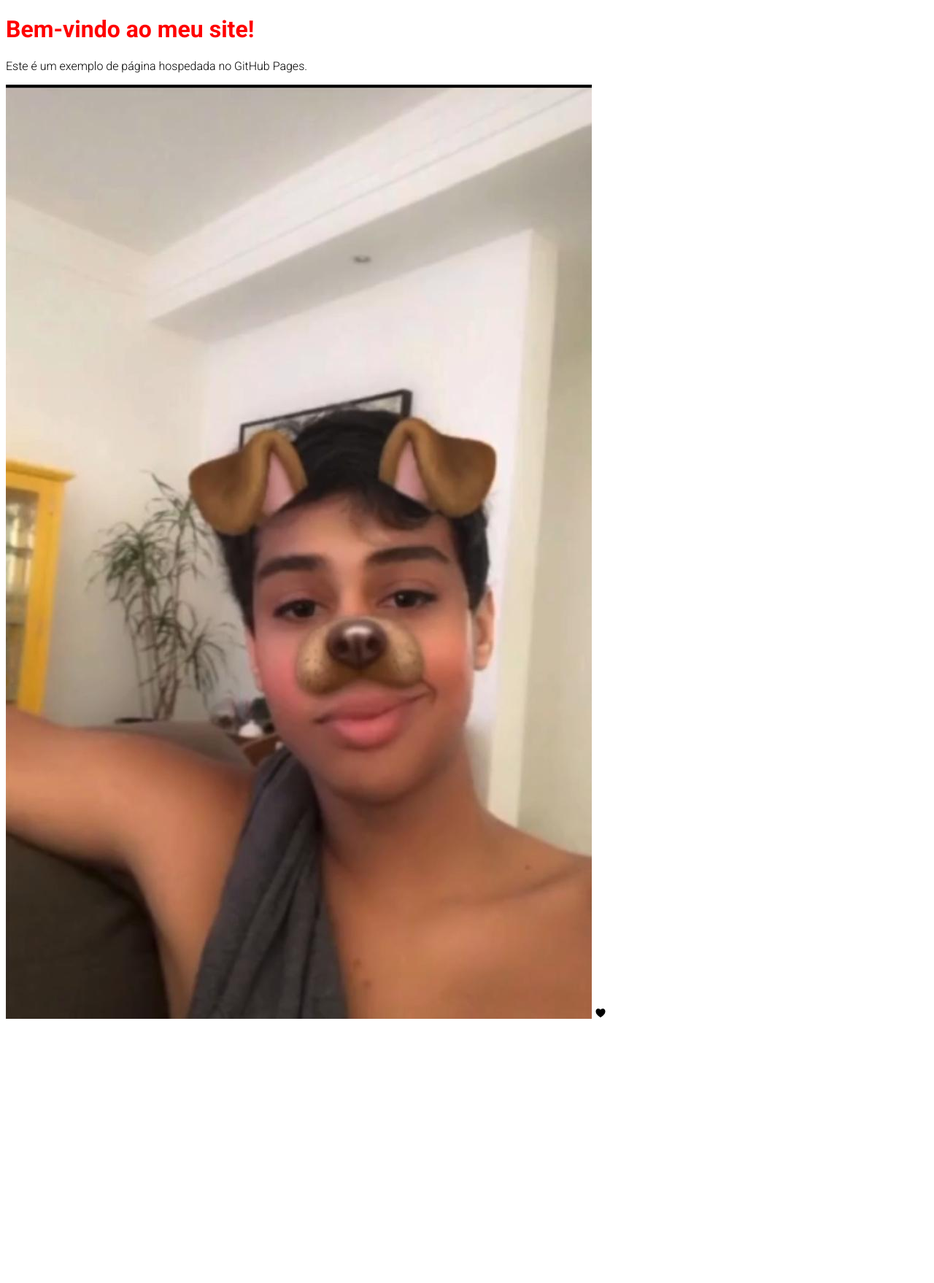
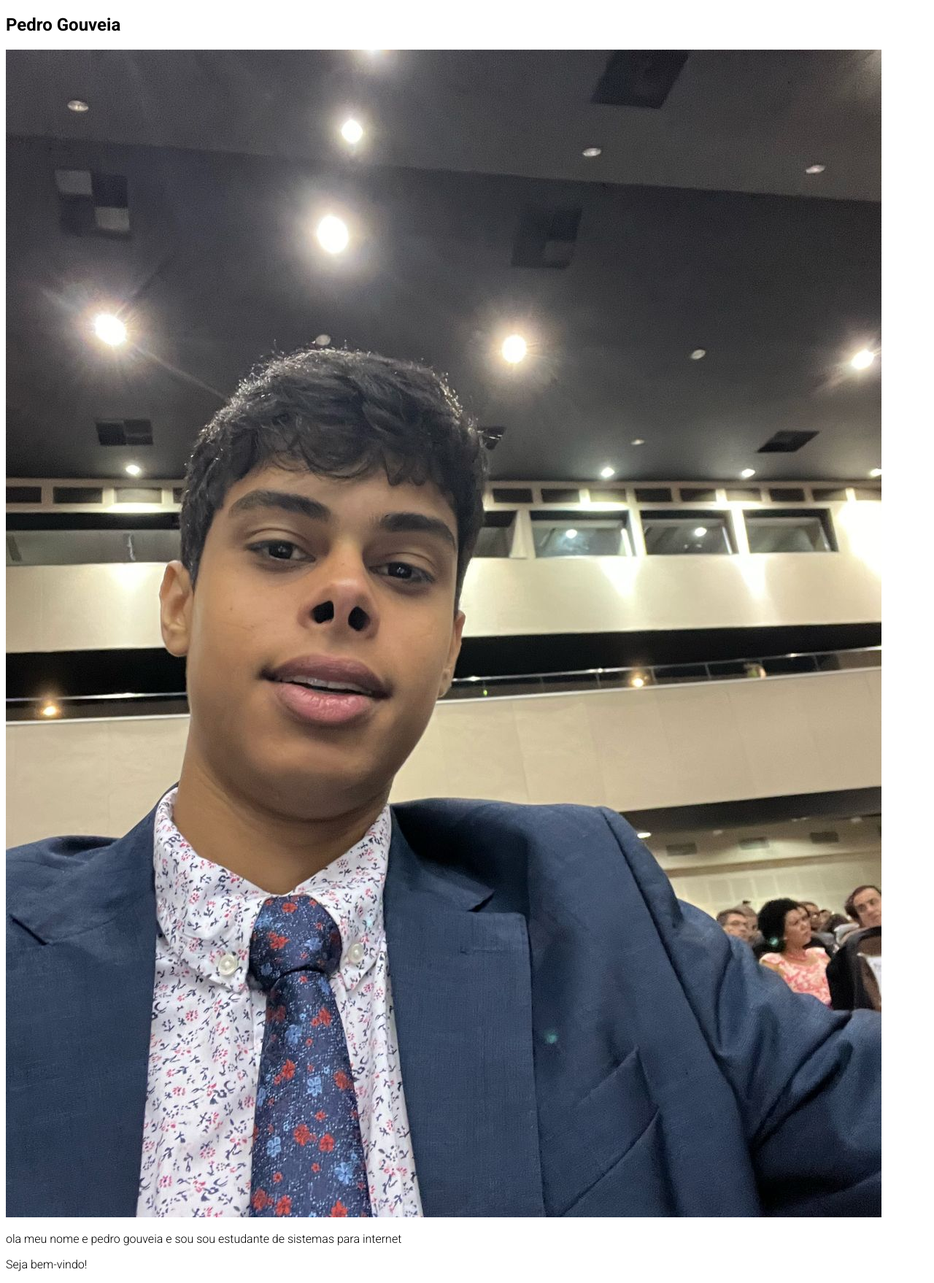
Before and after one commit to Peupedroo/pedromanoel.github.io, a plain HTML site: page index.html in a window 1280 px wide. Shown: the whole page at 73% size. Before the commit the page ends 1408 px from the top, so only its background shows below. Drawn offline with nearby package versions, Linux system fonts and the light colour scheme.

Commit message:
mandando

```diff
--- a/index.html
+++ b/index.html
@@ -18,13 +18,17 @@
 
 </head>
 <body>
-    <h1>Bem-vindo ao meu site!</h1>
-    <p>Este é um exemplo de página hospedada no GitHub Pages.</p>
-    <img src="cachorro.jpg" alt="Exemplo de Imagem">
-    <ion-icon name="heart"></ion-icon>
-    <i class="devicon-threedsmax-plain"></i>
+    <main id="container">
+        <aside id="bio_container">
+            <h2>Pedro Gouveia</h2>
+            <img src="img pedro gouveia.jpeg" alt="imagem pedro">
+            <p>ola meu nome e pedro gouveia e sou <span id="highlight">sou estudante de sistemas para internet</span> </p>
+            <p id="welcome-text">Seja bem-vindo!</p>
 
-
+        </aside>
+        <section id="about-container"></section>
+    </main>
+    <!-- Ion Icons -->
     <script type="module" src="https://unpkg.com/ionicons@7.1.0/dist/ionicons/ionicons.esm.js"></script>
     <script nomodule src="https://unpkg.com/ionicons@7.1.0/dist/ionicons/ionicons.js"></script>
 </body>
```
Also changed, not shown: cachorro.jpg (deleted), img pedro gouveia.jpeg (added), 1 other file.
